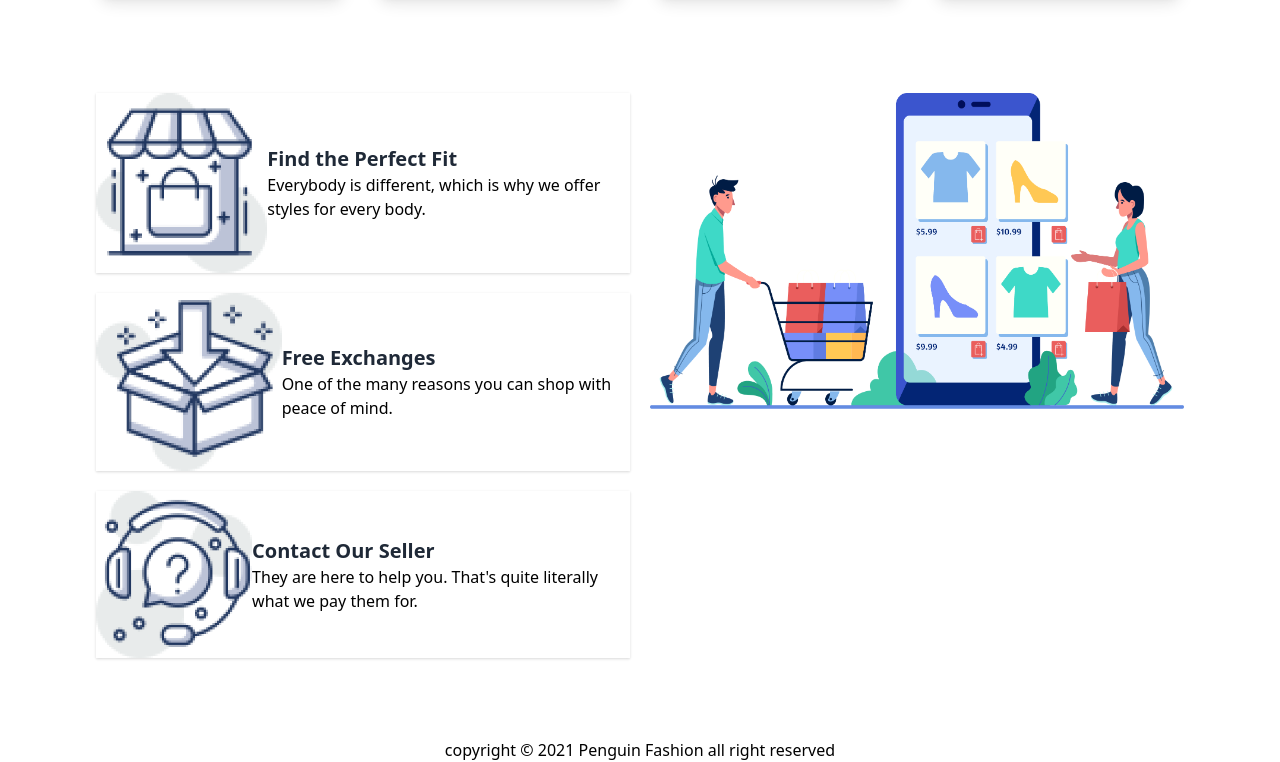
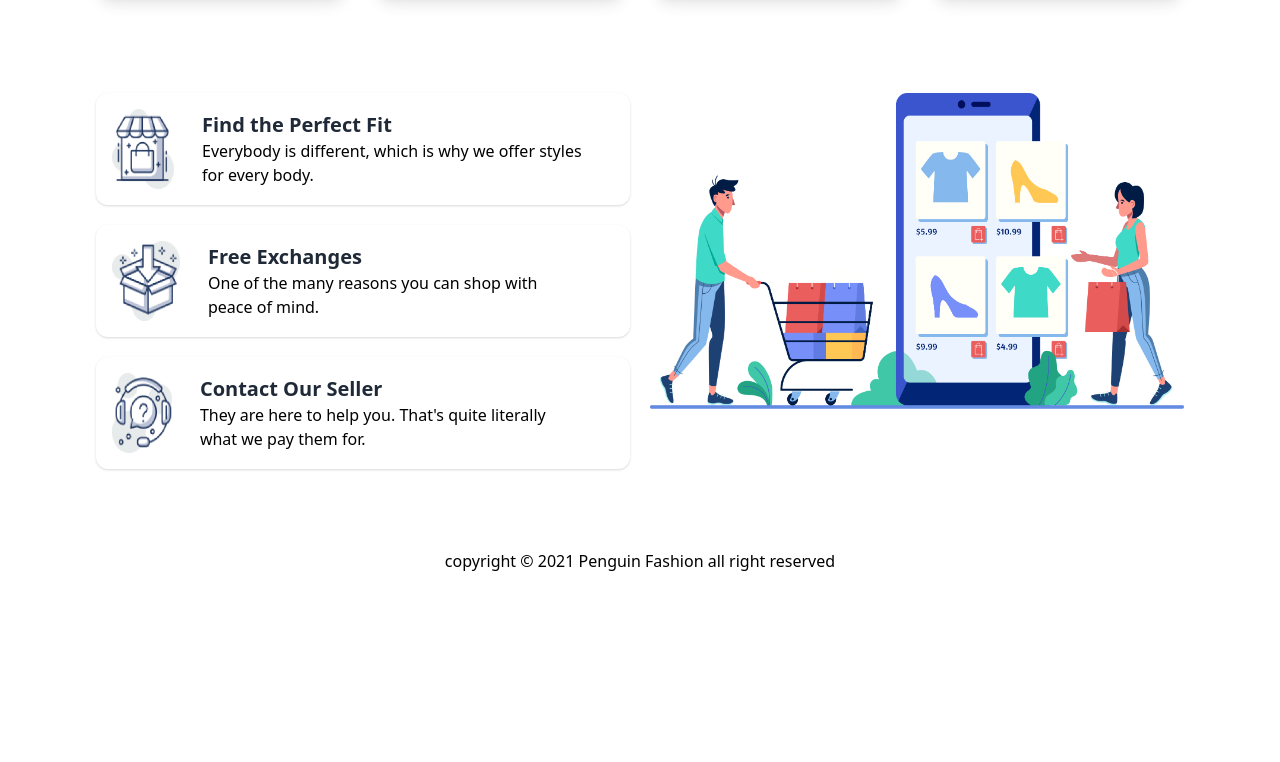
Before and after one commit to Rakibul-Hasan-max/penguin-fashion-tailwind, a plain HTML site: page index.html in a window 1280 px wide. Shown: the part 1574-2336 px from the top of the page. After the commit the page ends 2147 px from the top, so only its background shows below. Drawn offline with nearby package versions, Linux system fonts and the light colour scheme.

Commit message:
last commit

```diff
--- a/index.html
+++ b/index.html
@@ -175,11 +175,11 @@
         </section>
         <!-- detailt section -->
         <section class="grid lg:grid-cols-2 gap-5 px-24 py-20 mx-auto">
-            <div class="shadow flex items-center">
+            <div class="shadow flex items-center p-4 rounded-xl">
                 <div>
-                    <img src="images/icons/image 12.png" alt="">
+                    <img class="h-20 w-20" src="images/icons/image 12.png" alt="">
                 </div>
-                <div>
+                <div class="mx-7">
                     <h4 class="text-xl font-bold text-gray-800">Find the Perfect Fit</h4>
                     <p>Everybody is different, which is why we offer styles for every body.</p>
                 </div>
@@ -187,20 +187,20 @@
             <div class="row-span-3">
                 <img src="images/shopping.png" alt="">
             </div>
-            <div class="shadow flex items-center">
+            <div class="shadow flex items-center p-4 rounded-xl">
                 <div>
-                    <img src="images/icons/image 13.png" alt="">
+                    <img class="h-20 w-20" src="images/icons/image 13.png" alt="">
                 </div>
-                <div>
+                <div class="mx-7">
                     <h4 class="text-xl font-bold text-gray-800">Free Exchanges</h4>
                     <p>One of the many reasons you can shop with peace of mind.</p>
                 </div>
             </div>
-            <div class="shadow flex items-center">
-                <div>
-                    <img src="images/icons/image 14.png" alt="">
+            <div class="shadow flex items-center p-4 rounded-xl">
+                <div >
+                    <img class="h-20 w-20" src="images/icons/image 14.png" alt="">
                 </div>
-                <div>
+                <div class="mx-7">
                     <h4 class="text-xl font-bold text-gray-800">Contact Our Seller</h4>
                     <p>They are here to help you. That's quite literally what we pay them for.</p>
                 </div>
```
